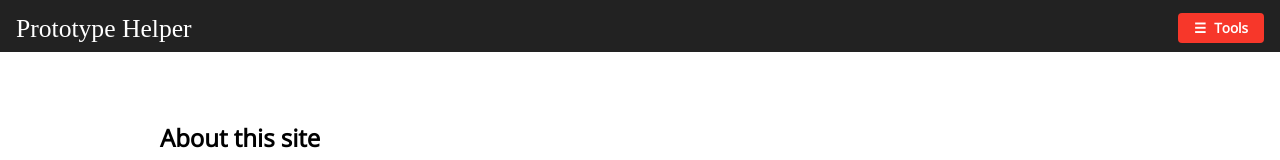
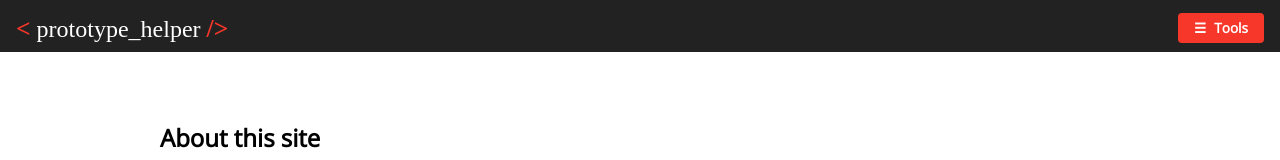
Before and after one commit to That-Dev-Girl-Sites/prototype-helper, a website: page index.html in a window 1280 px wide. Shown: the top 160 px of the page. Drawn offline with nearby package versions, Linux system fonts and the light colour scheme; a web font is replaced by a local one.

Commit message:
Tweaking the header

```diff
--- a/index.html
+++ b/index.html
@@ -11,7 +11,11 @@
 <body>
 
   <header>
-    <h1>Prototype Helper</h1>
+    <h1>
+      <span class="red">&lt;</span>
+      prototype_helper
+      <span class="red">/&gt;</span>
+    </h1>
     <a href="#" class="menu-toggle" aria-label="Tools"><span>Tools</span></a>
   </header>
 
--- a/source/sass/global/_typography.scss
+++ b/source/sass/global/_typography.scss
@@ -5,7 +5,13 @@ body {
 h1 {
   color: $white;
   font-family: $serif;
-  font-size: 1.6rem;
+  font-size: 1.5rem;
+
+  .red {
+    color: $red;
+    font-size: 1.6rem;
+    font-weight: bold;
+  }
 }
 
 p {
```
Also changed, not shown: build/styles.css.
